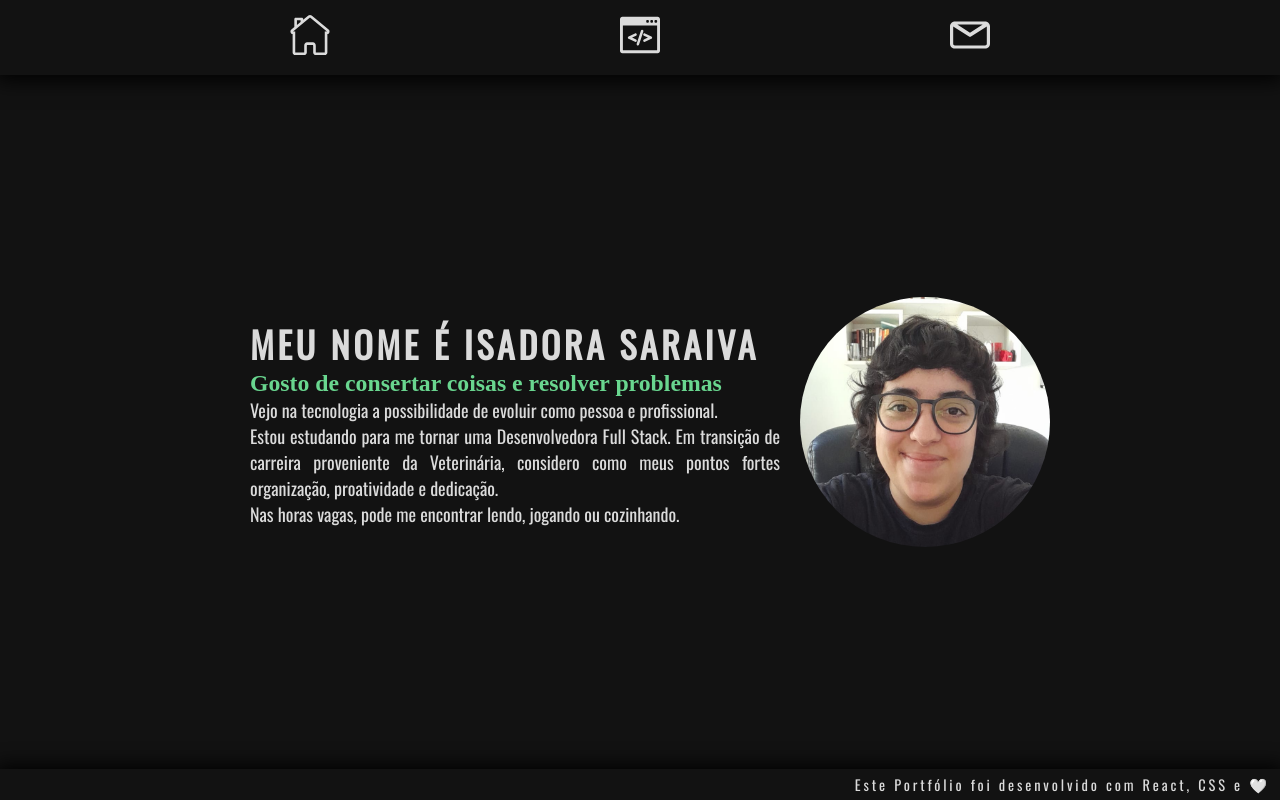
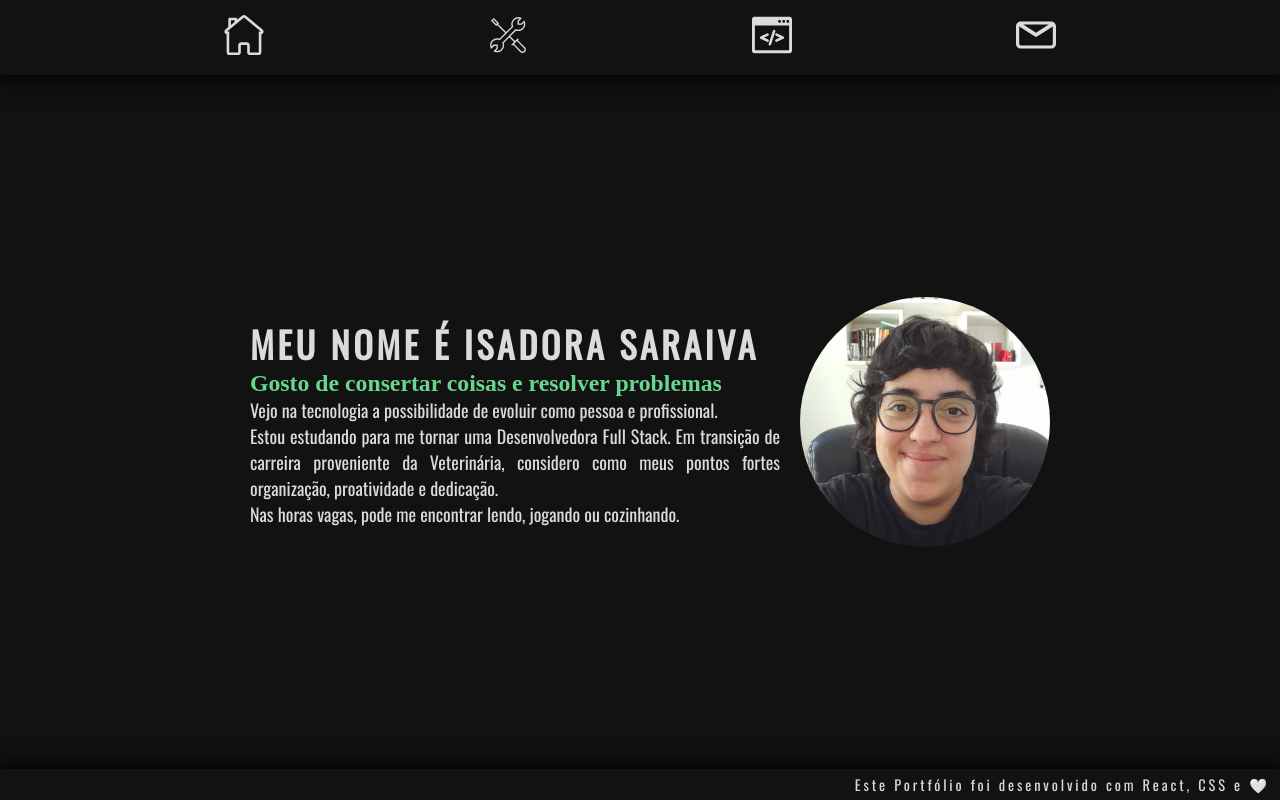
Before and after one commit to saraivais/saraivais.github.io, a React (Create React App) app: page / in a window 1280 px wide. Built offline with nearby package versions, Linux system fonts and the light colour scheme; a web font is replaced by a local one.

Commit message:
feat [Header]: adds link to skills page~

```diff
--- a/src/components/Header.jsx
+++ b/src/components/Header.jsx
@@ -2,6 +2,7 @@ import { Link } from 'react-router-dom';
 import home from '../icons/home.svg';
 import code from '../icons/code.svg';
 import email from '../icons/email.svg';
+import skills from '../icons/skills.svg';
 import '../style/Header.css';
 
 function Header() {
@@ -12,6 +13,14 @@ function Header() {
         <img
           src={home}
           alt="home-icon"
+          className="header-icons"
+        />
+      </Link>
+
+      <Link to="/skills">
+        <img
+          src={skills}
+          alt="skills-icon"
           className="header-icons"
         />
       </Link>
```
